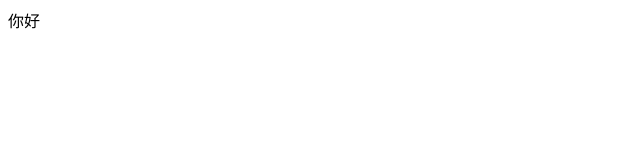
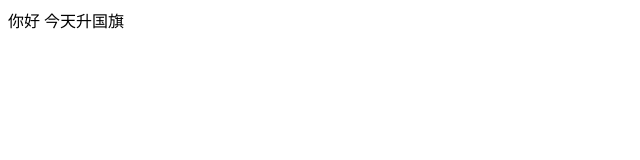
Before and after one commit to Underwater-Swimming/text101, a plain HTML site: page index.html in a window 1280 px wide. Shown: the whole page, without its empty margins (0-640 px from the left). Drawn offline with Linux system fonts and the light colour scheme.

Commit message:
升国旗

```diff
--- a/index.html
+++ b/index.html
@@ -6,6 +6,6 @@
     <title>Document</title>
 </head>
 <body>
-    你好
+    你好 今天升国旗
 </body>
 </html>
```
